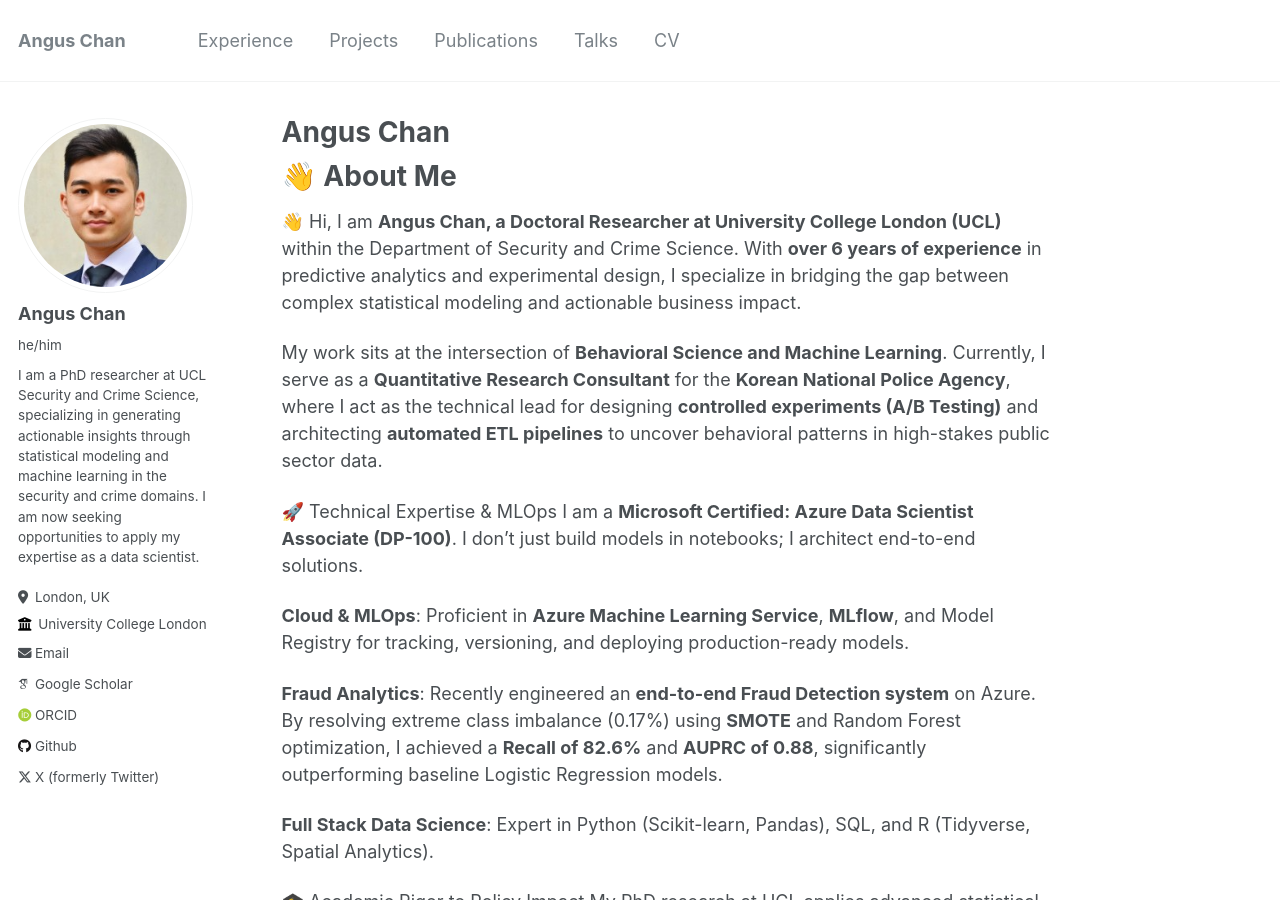
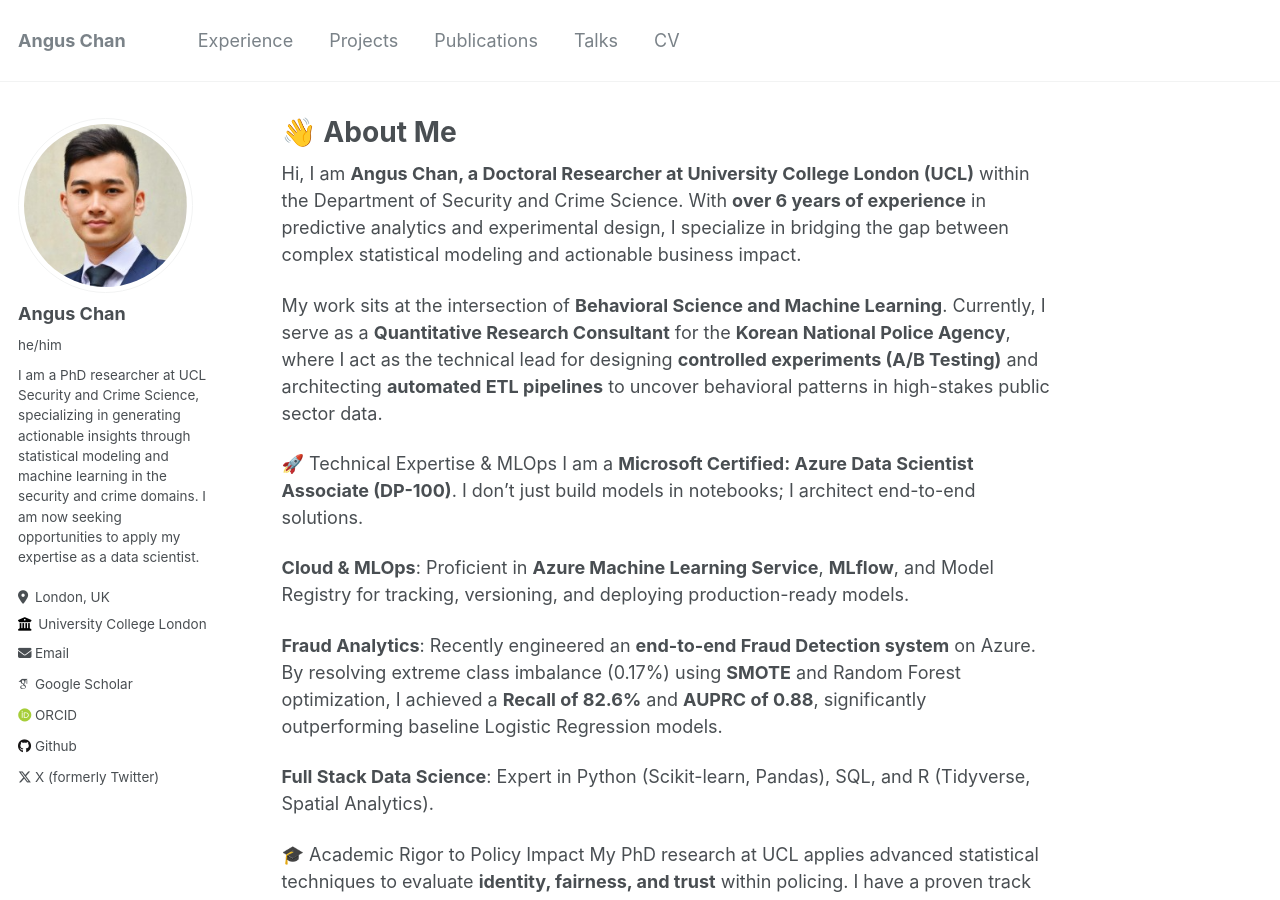
Before and after one commit to cyfangus/cyfangus.github.io, a Jekyll site: the page built from _pages/about.md, in a window 1280 px wide and 900 px high. Built offline with Jekyll 4.4.1, drawn with Linux system fonts in a browser that asks for light colours; some web fonts are replaced.

Commit message:
Revise about page title and content
Updated title and introduction in the about page.

```diff
--- a/_pages/about.md
+++ b/_pages/about.md
@@ -1,15 +1,13 @@
 ---
 permalink: /
-title: "Angus Chan"
+title: "👋 About Me"
 author_profile: true
 redirect_from:
   - /about/
   - /about.html
 ---
 
-# 👋 About Me
-
-👋 Hi, I am **Angus Chan, a Doctoral Researcher at University College London (UCL)** within the Department of Security and Crime Science. With **over 6 years of experience** in predictive analytics and experimental design, I specialize in bridging the gap between complex statistical modeling and actionable business impact.
+Hi, I am **Angus Chan, a Doctoral Researcher at University College London (UCL)** within the Department of Security and Crime Science. With **over 6 years of experience** in predictive analytics and experimental design, I specialize in bridging the gap between complex statistical modeling and actionable business impact.
 
 My work sits at the intersection of **Behavioral Science and Machine Learning**. Currently, I serve as a **Quantitative Research Consultant** for the **Korean National Police Agency**, where I act as the technical lead for designing **controlled experiments (A/B Testing)** and architecting **automated ETL pipelines** to uncover behavioral patterns in high-stakes public sector data.
 
```
